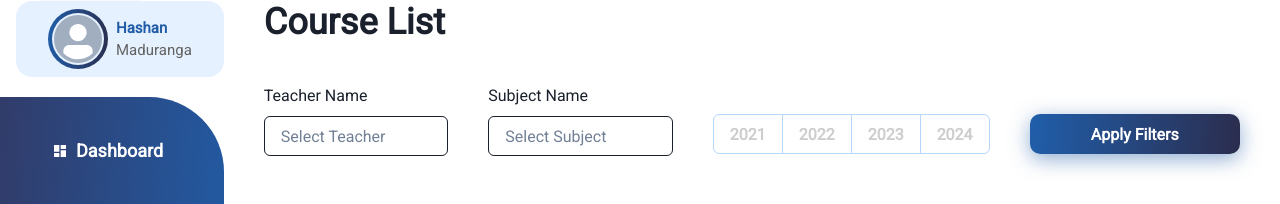
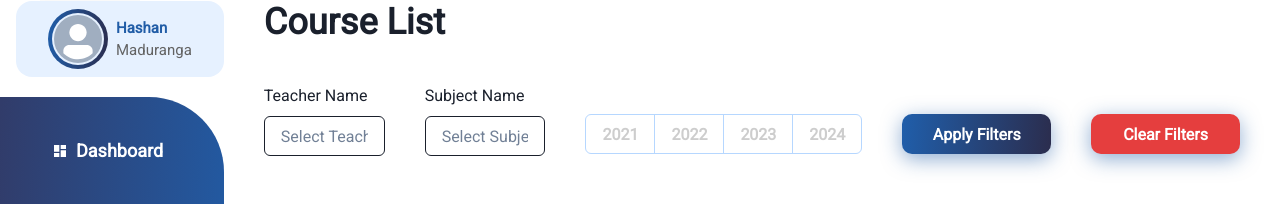
Before and after one commit to sachin96Boy/tution-class-frontend, a React (Create React App) app: page /myCourses in a window 1280 px wide. Shown: the part 99-303 px from the top of the page. Built offline with nearby package versions, Linux system fonts and the light colour scheme.

Commit message:
update: filtering added

```diff
--- a/src/components/header/Header.tsx
+++ b/src/components/header/Header.tsx
@@ -23,11 +23,8 @@ function Header() {
         <Box className="Teacher-List">
           <Button
             border={"10px"}
-            bg="linear-gradient(94.16deg, #F4BB4E 2.33%, #A06D3A 100%)"
-            _hover={{
-              background:
-                "linear-gradient(193deg, rgba(244,187,78,1) 0%, rgba(160,109,58,1) 100%)",
-            }}
+            bgGradient="linear-gradient(94.16deg, #F4BB4E 2.33%, #A06D3A 100%)"
+            colorScheme={'yellow'}
             boxShadow="0px 10px 10px rgba(0,0,0,0.1)"
           >
             <Text fontFamily={"body"} fontSize="21px" color="white" fontWeight={'400'}>
--- a/src/pages/HomePage.tsx
+++ b/src/pages/HomePage.tsx
@@ -135,11 +135,8 @@ function HomePage() {
           පිටුවට පිවිසෙන්න
         </Text>
         <Button
-          _hover={{
-            background:
-              "linear-gradient(193deg, rgba(244,187,78,1) 0%, rgba(160,109,58,1) 100%)",
-          }}
-          bg={" linear-gradient(94.16deg, #F4BB4E 2.33%, #A06D3A 100%)"}
+          colorScheme={'yellow'}
+          bgGradient={" linear-gradient(94.16deg, #F4BB4E 2.33%, #A06D3A 100%)"}
         >
           <Text color={"white"} fontSize="21px">
             Support Page
--- a/src/pages/MyCourses.tsx
+++ b/src/pages/MyCourses.tsx
@@ -12,7 +12,7 @@ import {
   Text,
 } from "@chakra-ui/react";
 import { Form, Formik, FormikHelpers } from "formik";
-import React from "react";
+import React, { useState } from "react";
 import CourseCard, {
   CourseCardProps,
 } from "../components/mycourse/courseard/CourseCard";
@@ -24,6 +24,10 @@ interface Values {
 }
 
 function MyCourses() {
+  const [teacherName, setTeacherName] = useState("");
+  const [subjectName, setSubjectName] = useState("");
+  const [year, setYear] = useState("");
+
   const courseArray: Array<CourseCardProps> = [
     {
       courseId: "1",
@@ -95,9 +99,19 @@ function MyCourses() {
     year: "",
   };
   const onSubmit = (values: Values, action: FormikHelpers<Values>) => {
-    console.log(values);
-    console.log(action);
+    setSubjectName(values.subjectName);
+    setTeacherName(values.teacherName);
+    setYear(values.year);
+    action.setSubmitting(false);
+    action.resetForm();
   };
+
+  const handleClearFilter = () => {
+    setSubjectName("");
+    setTeacherName("");
+    setYear("");
+  };
+
   return (
     <Box mx={10} w="full">
       <Heading as={"h2"}>Course List</Heading>
@@ -175,9 +189,14 @@ function MyCourses() {
                   </Button>
                 </ButtonGroup>
                 <Button
+                  type="submit"
                   mt={7}
                   w={"full"}
-                  bg={"linear-gradient(94.5deg, #205EAA 0.53%, #2B2D4E 99.79%)"}
+                  isLoading={formik.isSubmitting}
+                  bgGradient={
+                    "linear-gradient(94.5deg, #205EAA 0.53%, #2B2D4E 99.79%)"
+                  }
+                  colorScheme={"blue"}
                   rounded="10px"
                   boxShadow={"0px 5px 20px rgba(32, 92, 166, 0.5)"}
                   color={"white"}
@@ -190,6 +209,24 @@ function MyCourses() {
                     Apply Filters
                   </Text>
                 </Button>
+                <Button
+                  type="button"
+                  mt={7}
+                  w={"full"}
+                  colorScheme="red"
+                  rounded="10px"
+                  boxShadow={"0px 5px 20px rgba(32, 92, 166, 0.5)"}
+                  color={"white"}
+                  onClick={handleClearFilter}
+                >
+                  <Text
+                    fontFamily={"body"}
+                    fontSize="14pxx"
+                    fontWeight={"bold"}
+                  >
+                    Clear Filters
+                  </Text>
+                </Button>
               </Flex>
             </Form>
           )}
@@ -197,7 +234,29 @@ function MyCourses() {
       </Box>
       <Box className="course-list" my={10}>
         <Grid templateColumns="repeat(3, 1fr)">
-          {courseArray.map((course, index) => (
+          {courseArray
+            .filter((courseElement: CourseCardProps) => {
+              if (
+                courseElement.teacherName
+                  .toLowerCase()
+                  .includes(teacherName.toLowerCase()) &&
+                courseElement.subjectName
+                  .toLowerCase()
+                  .includes(subjectName.toLowerCase()) &&
+                courseElement.year.toLowerCase().includes(year.toLowerCase())
+              ) {
+                return courseElement;
+              } else if (
+                teacherName === "" &&
+                subjectName === "" &&
+                year === ""
+              ) {
+                return courseElement;
+              } else {
+                return null;
+              }
+            })
+            .map((course, index) => (
               <GridItem key={index}>
                 <CourseCard
                   courseId={course.courseId}
```
Lines whose indentation alone changed are shown as unchanged.
